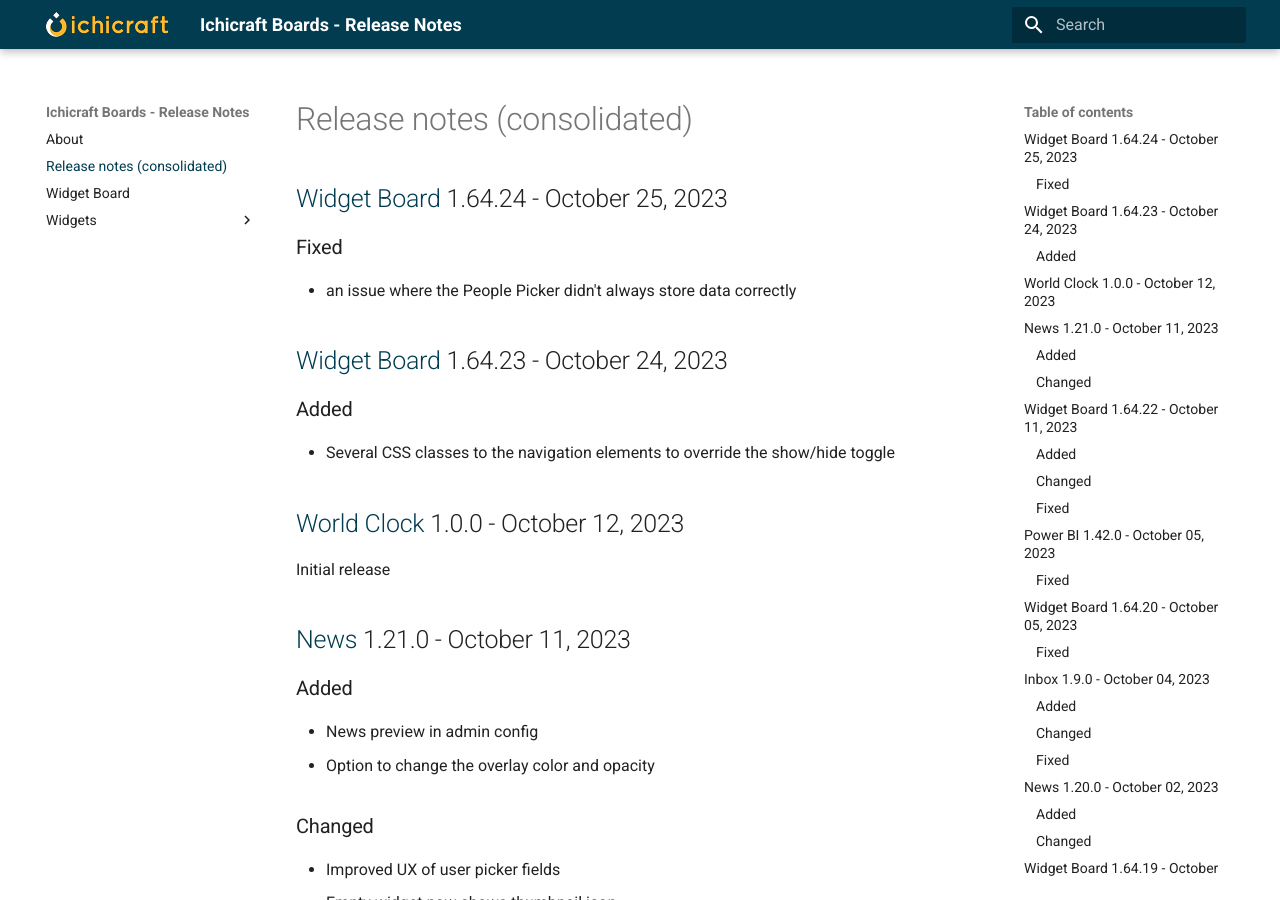
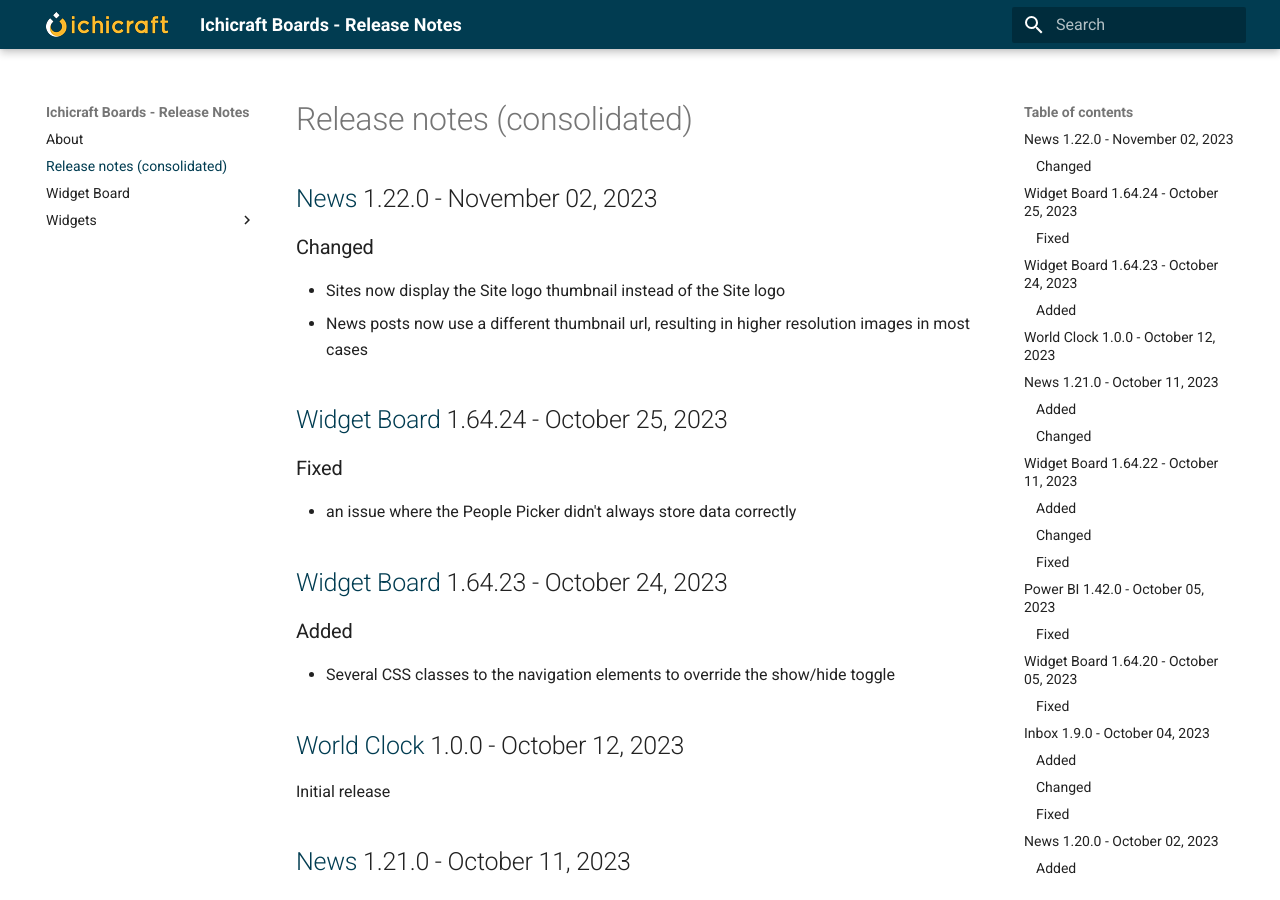
Before and after one commit to ichicraft/widgets-docs, an MkDocs documentation site: the page built from docs/Release-notes-(consolidated).md, in a window 1280 px wide and 900 px high. Built offline with MkDocs 1.6.1 and Material for MkDocs 9.7.7, drawn with Linux system fonts in a browser that asks for light colours.

Commit message:
Release notes updated by BuildService

```diff
--- a/docs/Release-notes-(consolidated).md
+++ b/docs/Release-notes-(consolidated).md
@@ -1,3 +1,9 @@
+## [News](./Widgets/News.md) 1.22.0 - November 02, 2023
+
+### Changed
+- Sites now display the Site logo thumbnail instead of the Site logo
+- News posts now use a different thumbnail url, resulting in higher resolution images in most cases
+
 ## [Widget Board](./Widget Board.md) 1.64.24 - October 25, 2023
 
 ### Fixed
```
Also changed, not shown: docs/Widgets/News.md (+6 -0 lines).
